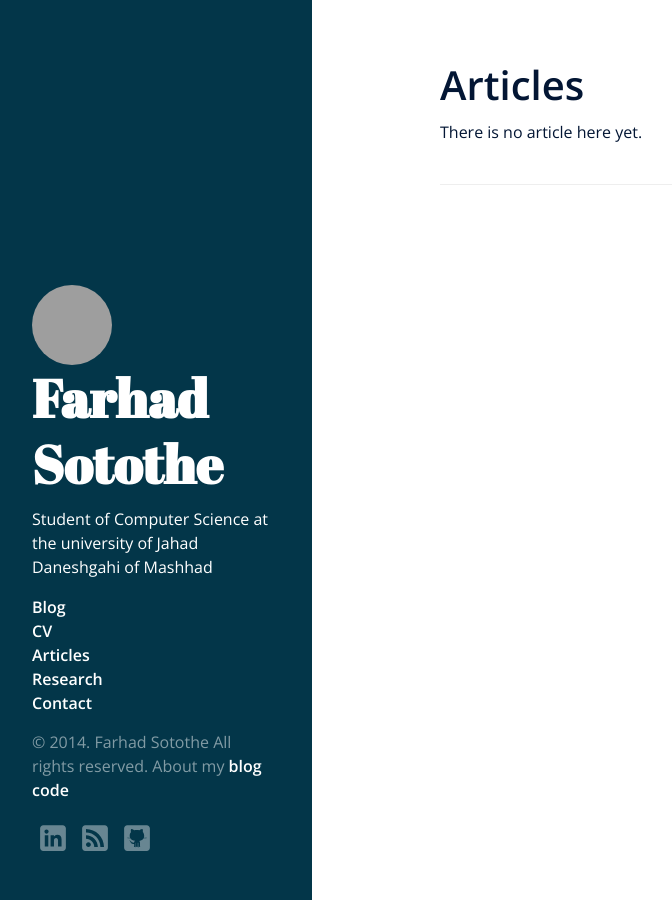
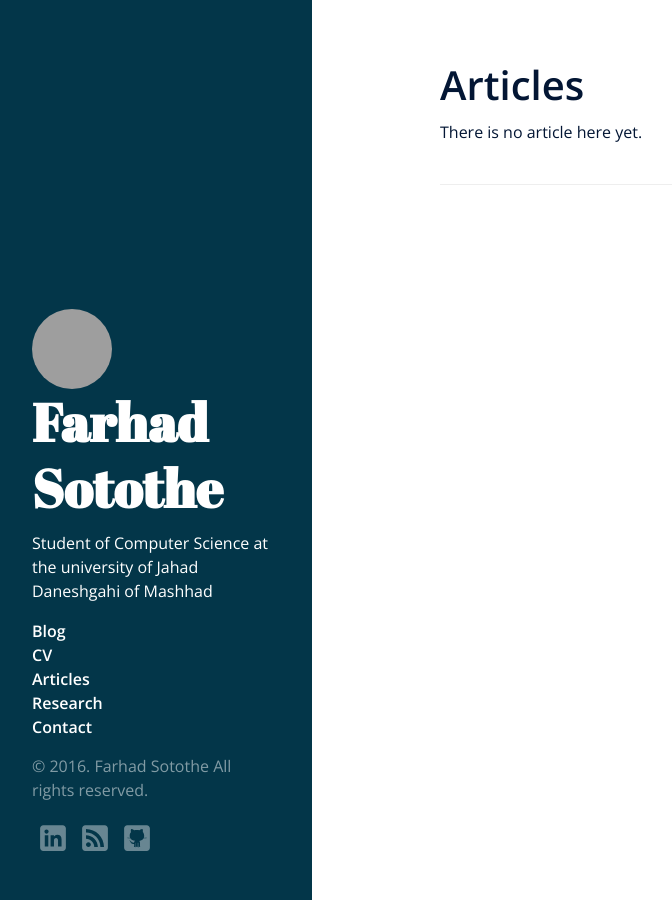
Before and after one commit to sotothe/sotothe.github.io, a Jekyll site: the page built from articles.md, in a window 1280 px wide. Shown: the whole page, without its empty margins (8-680 px from the left). Built offline with Jekyll 4.4.1, drawn with Linux system fonts in a browser that asks for light colours; nearby versions of some CDN libraries; comment, search, counter and statistics services are not loaded; grey boxes are pictures that could not be loaded.

Commit message:
Update default.html

```diff
--- a/_layouts/default.html
+++ b/_layouts/default.html
@@ -29,7 +29,7 @@
               <a href="/contact/">Contact</a>
             </li>
           </ul>
-          <p>&copy; 2014. {{ site.author.name }} All rights reserved. About my <a href="/software/2014/01/03/Swappping-From-Wordpress-to-Jekyll/">blog code</a></p>
+          <p>&copy; 2016. {{ site.author.name }} All rights reserved.</p>
           <a href="http://ir.linkedin.com/in/farhad-sotothe-105a5000"><img class="img-feed" src="/public/images/iconmonstr-linkedin-3-icon.svg"></img></a><a href="/atom.xml"><img class="img-feed" src="/public/images/iconmonstr-rss-3-icon.svg"></a><a href="https://github.com/sotothe/sotothe.github.io"><img class="img-feed" src="/public/images/iconmonstr-github-8-icon.svg"></a>
         </div>
       </div>
```
